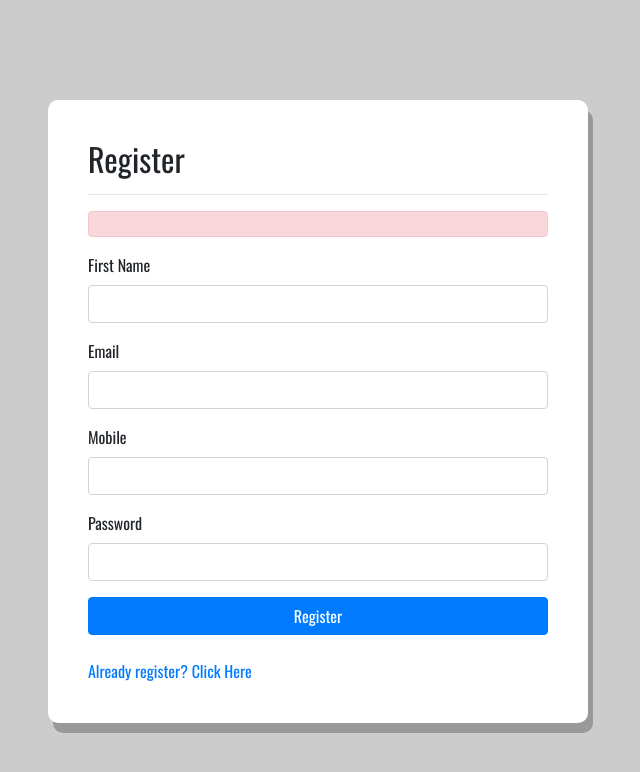
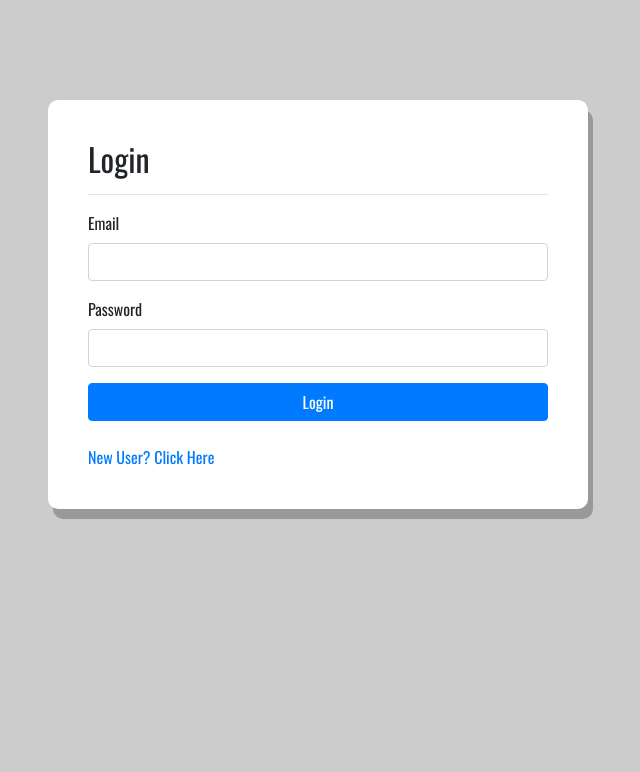
Before and after one commit to thevarungupta1/Haxeware-React-Project, a React (Create React App) app: page / in a window 1280 px wide. Shown: the top 772 px of the page, without its empty margins (322-962 px from the left). Built offline with nearby package versions, Linux system fonts and the light colour scheme.

Commit message:
login implemented

```diff
--- a/src/App.js
+++ b/src/App.js
@@ -1,4 +1,5 @@
 import HomePage from "./pages/HomePage";
+import LoginPage from "./pages/LoginPage";
 import ProductPage from "./pages/ProductPage";
 import RegisterPage from "./pages/RegisterPage";
 
@@ -7,7 +8,8 @@ function App() {
    <>
     {/* <HomePage /> */}
     {/* <ProductPage /> */}
-    <RegisterPage />
+    {/* <RegisterPage /> */}
+    <LoginPage />
    </>
   );
 }
--- /dev/null
+++ b/src/api/Endpoints.js
@@ -0,0 +1,5 @@
+const Endpoints = {
+    LOGIN_UR: 'http://apolis-grocery.herokuapp.com/api/auth/login',
+    REGISTER_URL: 'http://apolis-grocery.herokuapp.com/api/auth/register'
+}
+export default Endpoints
--- /dev/null
+++ b/src/pages/LoginPage/index.js
@@ -0,0 +1,84 @@
+import React, { useState, useEffect } from 'react';
+import axios from 'axios';
+import Endpoints from '../../api/Endpoints';
+
+const LoginPage = () => {
+
+    const [user, setUser] = useState({
+        email: '',
+        password: ''
+    })
+
+    function onChangeHandler(event){
+        setUser({
+            ...user,
+            [event.target.name]: event.target.value
+        })
+    }
+
+    function onSubmitHandler(event){
+        event.preventDefault()
+        axios.post(Endpoints.LOGIN_UR, user)
+        .then((response) => {
+            console.log(response.data);
+            localStorage.setItem('token', response.data.token)
+            localStorage.setItem('user', JSON.stringify(response.data.user))
+        }, (error) => {
+          console.log(error)
+        })
+        .catch(error => console.log(error))
+    }
+
+    return (
+        <div className="container">
+          <div className="row">
+            <div className="col-lg-3"></div>
+            <div className="col-lg-6">
+              <div className="wrapper">
+                <h2>Login</h2>
+                <hr />
+                {/* {responseMessage.message && (
+                  <div className="alert alert-success" role="alert">
+                    {responseMessage.message}
+                  </div>
+                )} */}
+
+                <form onSubmit={onSubmitHandler}>
+
+                  <div className="form-group">
+                    <label htmlFor="">Email</label>
+                    <input
+                      type="text"
+                      name="email"
+                      onChange={onChangeHandler}
+                      value={user.email}
+                      className="form-control"
+                    />
+                  </div>
+
+                  <div className="form-group">
+                    <label htmlFor="">Password</label>
+                    <input
+                      type="password"
+                      name="password"
+                      onChange={onChangeHandler}
+                      value={user.password}
+                      className="form-control"
+                    />
+                  </div>
+                  <input
+                    type="submit"
+                    value="Login"
+                    className="btn btn-primary btn-block"
+                  />
+                </form>
+                <br />
+                <a href="#">New User? Click Here</a>
+              </div>
+            </div>
+            <div className="col-lg-3"></div>
+          </div>
+        </div>
+      );
+}
+export default LoginPage;
--- a/src/pages/RegisterPage/index.js
+++ b/src/pages/RegisterPage/index.js
@@ -1,11 +1,12 @@
 import React, { useState, useEffect } from "react";
 import axios from "axios";
 import "./style.css";
+import Endpoints from "../../api/Endpoints";
 
 const RegisterPage = () => {
   const [responseMessage, setResponseMessage] = useState({
-      message: '',
-      cssClass: ''
+    message: "",
+    cssClass: "",
   });
   const [user, setUser] = useState({
     firstName: "",
@@ -21,19 +22,20 @@ const RegisterPage = () => {
   function onSubmitHandler(event) {
     event.preventDefault();
     axios
-      .post('http://apolis-grocery.herokuapp.com/api/auth/register', user)
+      .post(Endpoints.REGISTER_URL, user)
       .then(
         (response) => {
           //setResponseMessage(response.data.message);
           setResponseMessage({
-              message: response.data.message, cssClass: 'alert-success'
-          })
+            message: response.data.message,
+            cssClass: "alert-success",
+          });
         },
         (error) => {
-
           setResponseMessage({
-            message: 'Oops, something went wrong', cssClass: 'alert-danger'
-        })
+            message: "Oops, something went wrong",
+            cssClass: "alert-danger",
+          });
         }
       )
       .catch((error) => {
@@ -49,10 +51,11 @@ const RegisterPage = () => {
           <div className="wrapper">
             <h2>Register</h2>
             <hr />
-
-            <div class="alert alert-danger" role="alert">
-           { responseMessage.message }
-            </div>
+            {responseMessage.message && (
+              <div className="alert alert-success" role="alert">
+                {responseMessage.message}
+              </div>
+            )}
 
             <form onSubmit={onSubmitHandler}>
               <div className="form-group">
```
Also changed, not shown: src/api/Contants.js (added).
